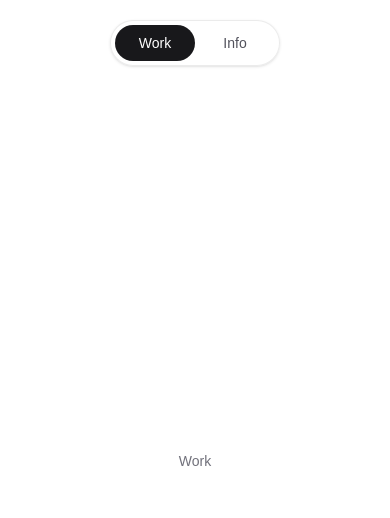
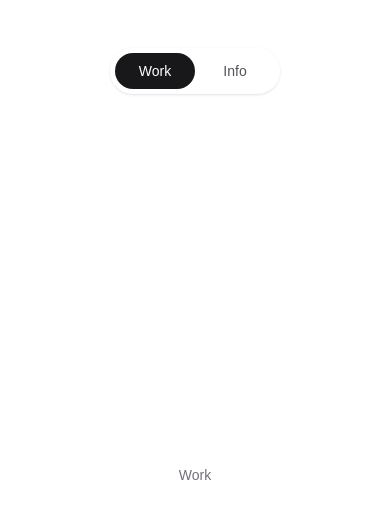
Before and after one commit to Jetrossgalinato/axle-official, a Next.js app: page / in a window 390 px wide. Shown: the top 518 px of the page. Built offline with nearby package versions, Linux system fonts and the light colour scheme.

Commit message:
Update NavPill component styles for improved layout and visibility. Adjusted padding and background properties for better aesthetics and responsiveness.

```diff
--- a/app/components/NavPill.tsx
+++ b/app/components/NavPill.tsx
@@ -16,12 +16,12 @@ export default function NavPill() {
   return (
     <nav
       aria-label="Primary"
-      className="sticky top-0 z-50 flex justify-center px-4 pt-5 pb-3"
+      className="sticky top-0 z-50 flex justify-center px-4 pt-12 pb-3"
     >
       <div
         role="tablist"
         aria-label="Sections"
-        className="relative grid grid-cols-2 rounded-full border border-black/[.08] bg-white/80 p-1 shadow-sm backdrop-blur-md dark:border-white/[.12] dark:bg-zinc-900/80"
+        className="relative grid grid-cols-2 rounded-full border border-white/40 bg-white/40 p-1 shadow-sm backdrop-blur-xl dark:border-white/10 dark:bg-white/10"
       >
         <span
           aria-hidden
```
